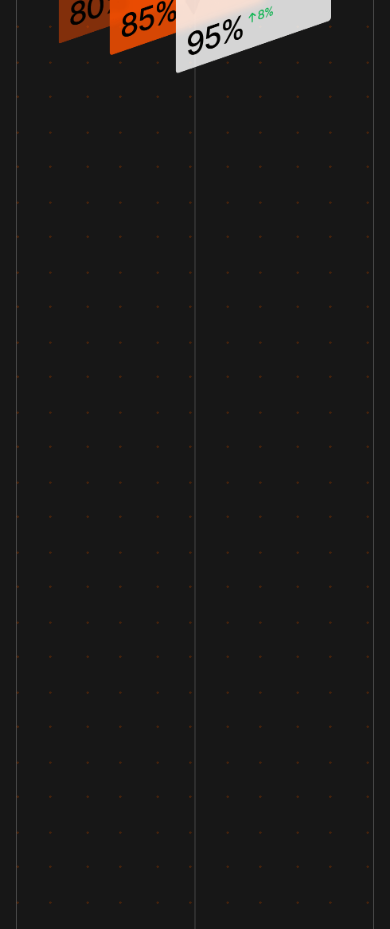
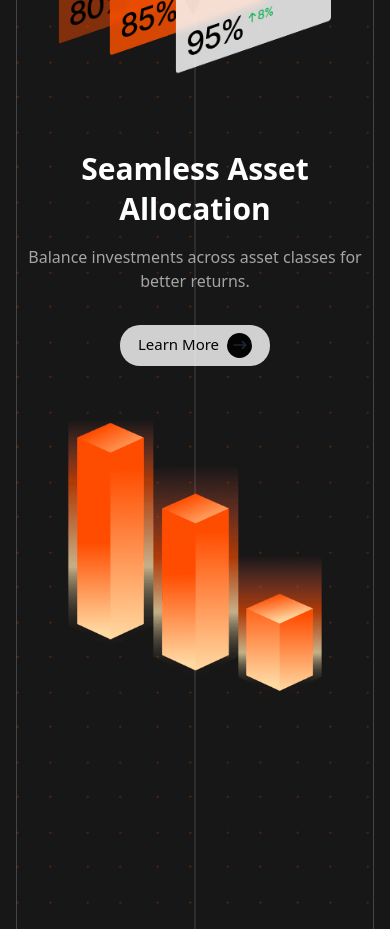
Before and after one commit to mmehrab-pz/Web-Template-21, a plain HTML site: page index.html in a window 390 px wide. Shown: the part 3980-4909 px from the top of the page. Drawn offline with Linux system fonts and the light colour scheme.

Commit message:
feature section 3 created

```diff
--- a/index.html
+++ b/index.html
@@ -396,7 +396,8 @@
                         </figure>
                         <div class="w-full lg:w-1/2 flex flex-col justify-center items-center lg:items-start">
                             <h2 class="title leading-10 text-center lg:text-start">Transparent Performance Tracking</h2>
-                            <p class="caption mt-4 text-center lg:text-start">Monitor portfolio growth with real-time, easy-to-read analytics.</p>
+                            <p class="caption mt-4 text-center lg:text-start">Monitor portfolio growth with real-time,
+                                easy-to-read analytics.</p>
                             <a href="https://pourzakaria.com/" target="_blank" class="btn2 mt-8">
                                 learn more
                                 <span>
@@ -411,6 +412,27 @@
                         </div>
                     </div>
                 </section>
+                <!-- ------------section3--------------- -->
+                <section class="w-full flex flex-wrap pt-5 lg:pt-0">
+                    <div class="w-full lg:w-1/2 flex flex-col justify-center items-center lg:items-start">
+                        <h2 class="title leading-10 text-center lg:text-start">Seamless Asset Allocation</h2>
+                        <p class="caption mt-4 text-center lg:text-start">Balance investments across asset classes for better returns.</p>
+                        <a href="https://pourzakaria.com/" target="_blank" class="btn2 mt-8">
+                            learn more
+                            <span>
+                                <svg class="w-5 h-5 text-gray-800 dark:text-white" aria-hidden="true"
+                                    xmlns="http://www.w3.org/2000/svg" width="24" height="24" fill="none"
+                                    viewBox="0 0 24 24">
+                                    <path stroke="currentColor" stroke-linecap="round" stroke-linejoin="round"
+                                        stroke-width="2" d="M19 12H5m14 0-4 4m4-4-4-4" />
+                                </svg>
+                            </span>
+                        </a>
+                    </div>
+                    <figure class="w-full lg:w-1/2">
+                        <img src="src/images/img23.png" alt="">
+                    </figure>
+                </section>
             </section>
         </section>
     </main>
```
Also changed, not shown: src/images/img23.png (added), src/styles/output.css.
